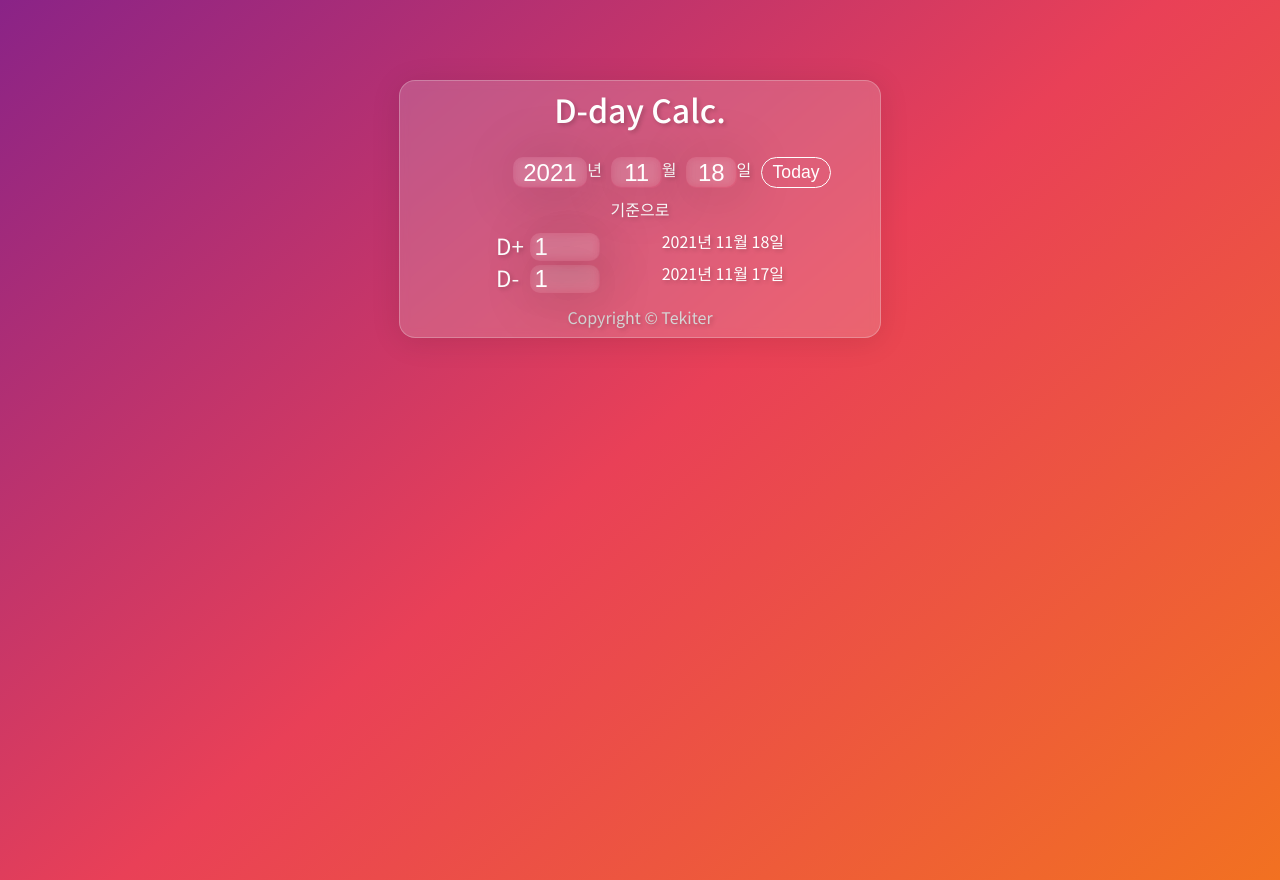
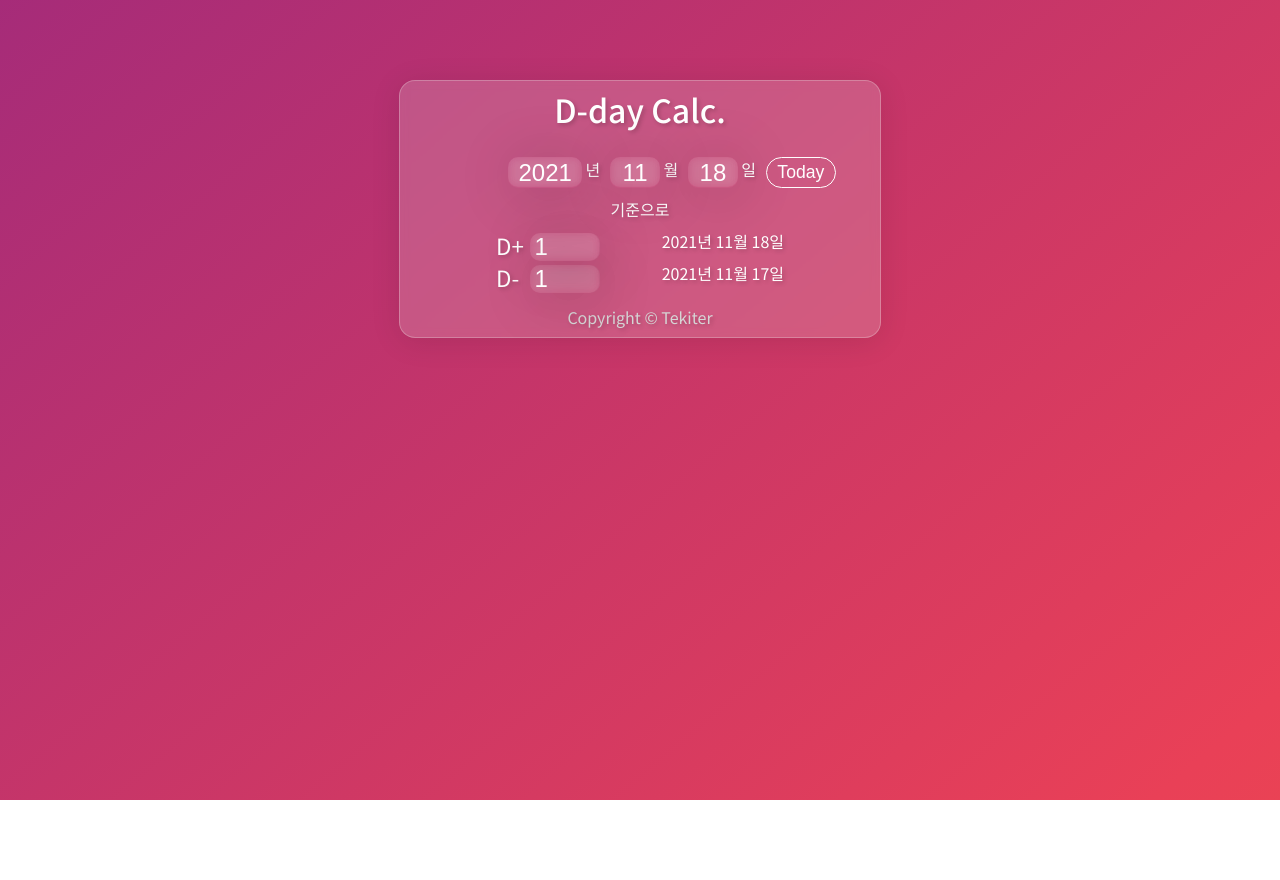
Before and after one commit to WE-SOPT-29th-Web-Part/Gunyoung-Park, a React (Create React App) app in the folder 3_dday_calc/: page / in a window 1280 px wide. After the commit the page ends 800 px from the top, so only its background shows below. Built offline with nearby package versions, Linux system fonts and the light colour scheme.

Commit message:
Add background animation

```diff
--- a/3_dday_calc/src/components/DatePicker.tsx
+++ b/3_dday_calc/src/components/DatePicker.tsx
@@ -32,6 +32,7 @@ const TextInput = styled.input<{ width?: string }>`
 `;
 
 const DateLabel = styled.label`
+  margin-left: 0.2em;
   margin-right: 0.6em;
 `;
 
--- a/3_dday_calc/src/styles/globalStyle.ts
+++ b/3_dday_calc/src/styles/globalStyle.ts
@@ -1,7 +1,22 @@
-import { createGlobalStyle } from "styled-components";
+import { createGlobalStyle, keyframes } from "styled-components";
 import colors from "./colors";
 
+const backgroundAnimation = keyframes`
+  0% {
+		background-position: 0% 50%;
+	}
+	50% {
+		background-position: 100% 50%;
+	}
+	100% {
+		background-position: 0% 50%;
+	}
+`;
+
 const GlobalStyle = createGlobalStyle`
+html {
+  min-height: 100%;
+}
   body {
     margin: 0;
     font-family: 'Noto Sans KR', -apple-system, BlinkMacSystemFont, "Segoe UI", "Roboto", "Oxygen",
@@ -12,11 +27,16 @@ const GlobalStyle = createGlobalStyle`
 
     box-sizing: border-box;
 
-    /* background-color: ${colors.background}; */
-    background: linear-gradient(320deg,#f27121,#e94057,#8a2387);
+    background: rgb(242,113,33);
+    background: linear-gradient(320deg,#f27121,#e94057,#8a2387,#23a6d5);
+    background-size: 400% 400%;
+
+    animation: ${backgroundAnimation} 30s ease infinite;
+
+
     color: ${colors.foreground};
     text-shadow: 2px 2px 4px rgba(0,0,0,0.2);
-    height: 100vh;
+    height: 100%;
   }
 
   code {
```
